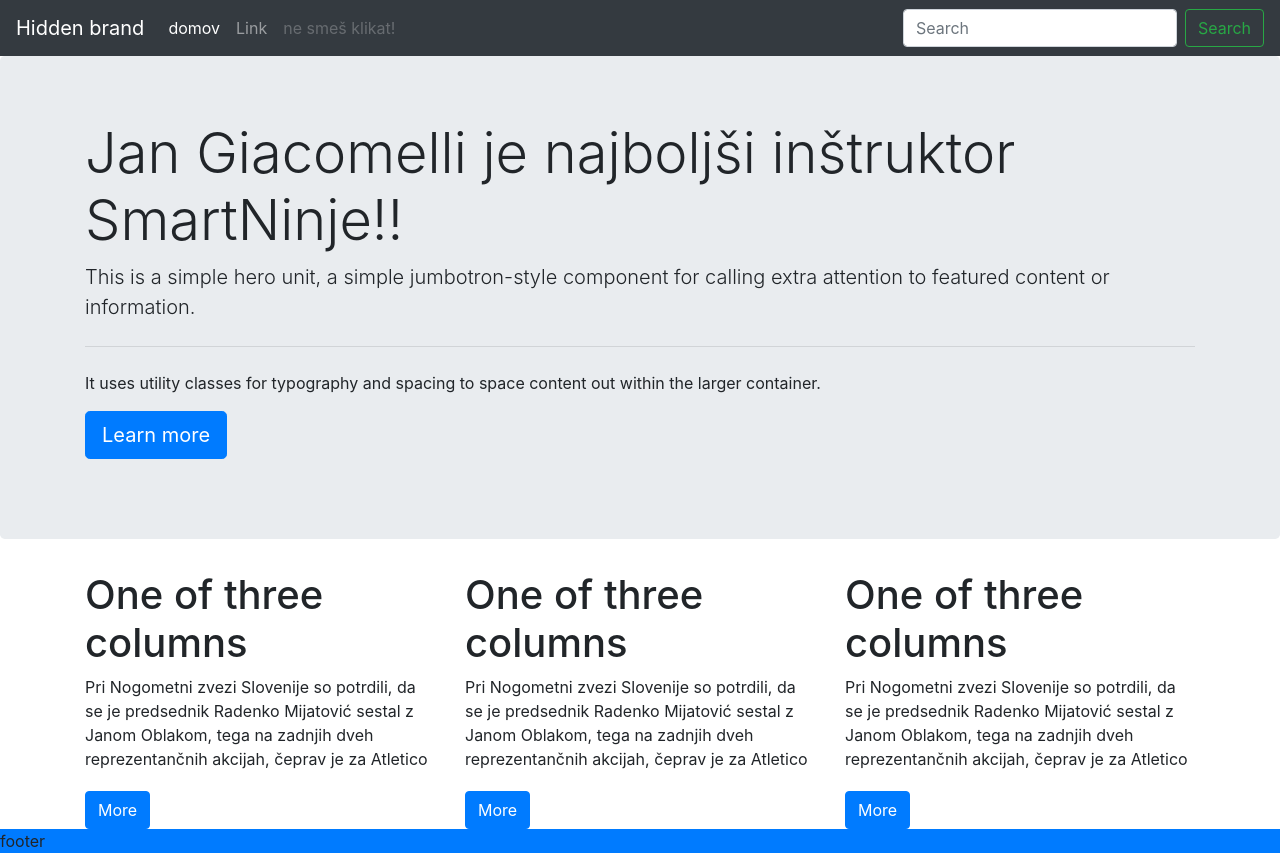
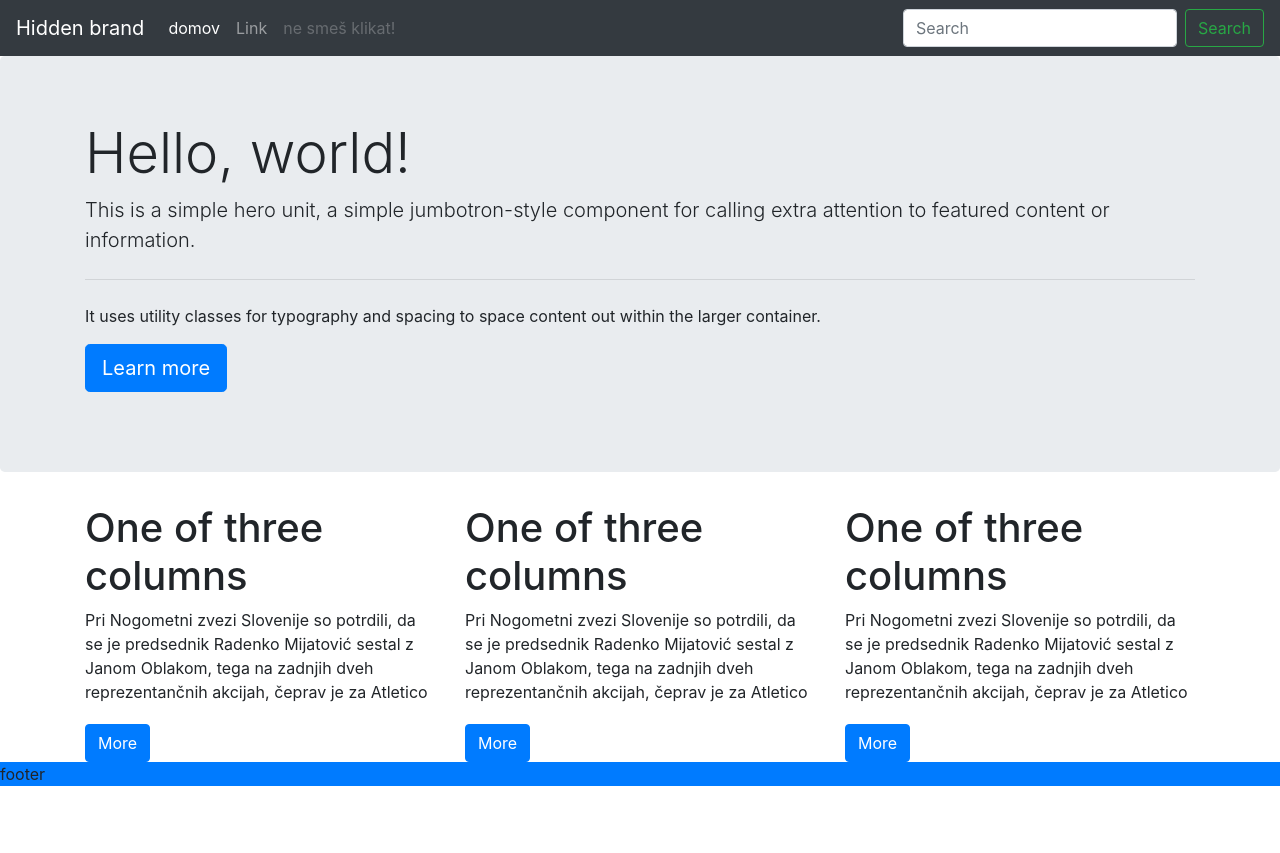
Before and after one commit to aleskunc/aleskunc.github.io, a plain HTML site: page index.html in a window 1280 px wide. After the commit the page ends 800 px from the top, so only its background shows below. Drawn offline with nearby package versions, Linux system fonts and the light colour scheme.

Commit message:
Revert "popravki 20180927"
This reverts commit 5757cbc87e54e6d7c28d48e4eca2a7739cb85302.

```diff
--- a/index.html
+++ b/index.html
@@ -43,7 +43,7 @@
 
 <div class="jumbotron">
       <div class="container">
-      <h1 class="display-4">Jan Giacomelli je najboljši inštruktor SmartNinje!!</h1>
+      <h1 class="display-4">Hello, world!</h1>
       <p class="lead">This is a simple hero unit, a simple jumbotron-style component for calling extra attention to featured content or information.</p>
       <hr class="my-4">
       <p>It uses utility classes for typography and spacing to space content out within the larger container.</p>
```
